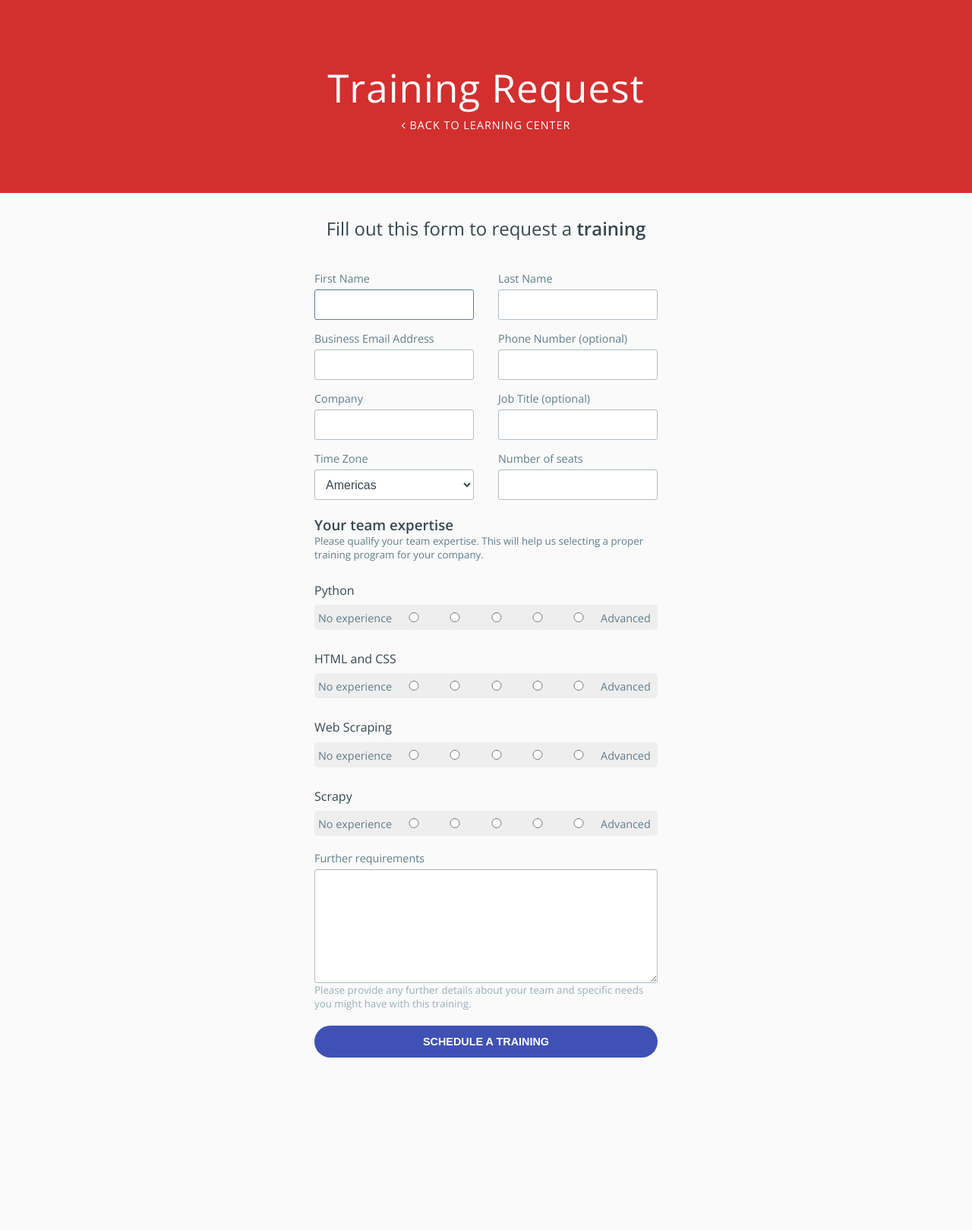
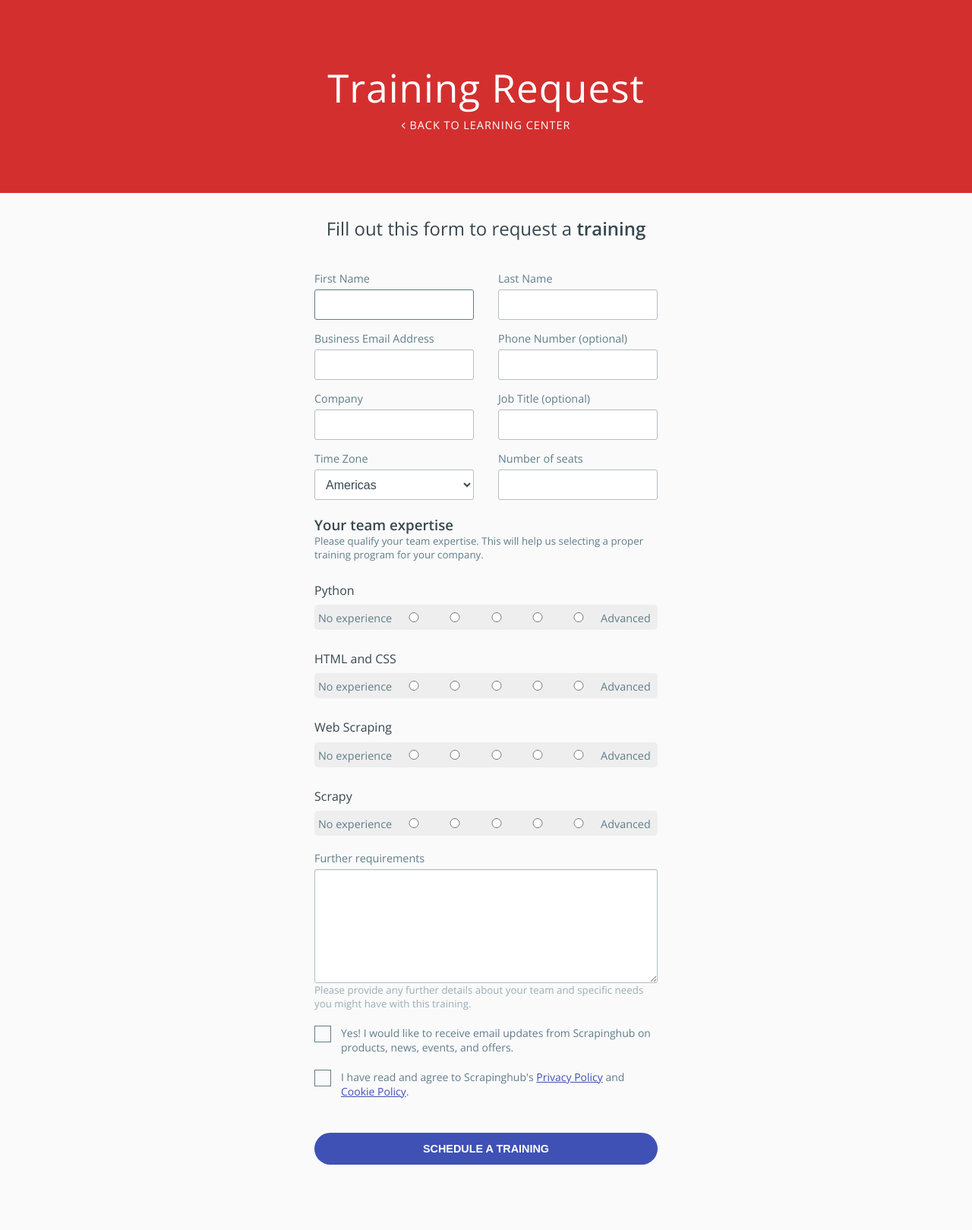
Before and after one commit to scrapinghub/learn.scrapinghub.com, a Jekyll site: the page built from request.html, in a window 1280 px wide. Shown: the whole page at 76% size. Built offline with Jekyll 4.4.1, drawn with Linux system fonts in a browser that asks for light colours; nearby versions of some CDN libraries; before the commit the page ends 1478 px from its top, so only the background shows below that.

Commit message:
WEB-84: training form marketing consent

```diff
--- a/_sass/_styles.scss
+++ b/_sass/_styles.scss
@@ -462,6 +462,76 @@ footer {
 
 
     }
+
+    // GDPR Checkbox CSS
+    .gdpr {
+        label {
+            display: block;
+            position: relative;
+            padding-left: 35px;
+            margin: 20px auto;
+            cursor: pointer;
+            font-size: 14px;
+            -webkit-user-select: none;
+            -moz-user-select: none;
+            -ms-user-select: none;
+            user-select: none;
+        }
+
+        label:nth-of-type(even) {
+            margin-bottom: 45px;
+        }
+
+        label input {
+            position: absolute;
+            opacity: 0;
+            cursor: pointer;
+        }
+
+        .checkmark {
+            position: absolute;
+            top: 0;
+            left: 0;
+            height: 20px;
+            width: 20px;
+            padding-bottom: 0;
+            border: 1px solid $medium-gray;
+            background-color: $lightest-gray;
+        }
+
+        label:hover input ~ .checkmark {
+            background-color: $light-gray;
+        }
+
+        label input:checked ~ .checkmark {
+            background-color: $green;
+            padding-bottom: 0;
+        }
+
+        .checkmark:after {
+            content: "";
+            position: absolute;
+            display: none;
+        }
+
+        label input:checked ~ .checkmark:after {
+            display: block;
+        }
+
+        // checkmark/indicator
+        label .checkmark:after {
+            left: 6px;
+            top: 2px;
+            width: 5px;
+            height: 10px;
+            border: solid #ffffff;
+            border-width: 0 3px 3px 0;
+            -webkit-transform: rotate(45deg);
+            -ms-transform: rotate(45deg);
+            transform: rotate(45deg);
+        }
+    }
+
     .saveForm {
         display: block;
         background: $purple;
--- a/assets/js/form.js
+++ b/assets/js/form.js
@@ -17,6 +17,7 @@ $( document ).ready(function() {
         scrapy_expertise: "required",
         webscraping_expertise: "required",
         htmlcss_expertise: "required",
+        privacy_policy: "required",
       }
     });
 
--- a/request.html
+++ b/request.html
@@ -132,6 +132,18 @@ custom_js_files:
                         <small>Please provide any further details about your team and specific needs you might have with this training.</small>
                     </div>
 
+                    <div class="gdpr">
+                        <label>Yes! I would like to receive email updates from Scrapinghub on products, news, events, and offers.
+                            <input type="checkbox" id="marketing_emails" name="marketing_emails">
+                            <span class="checkmark"></span>
+                        </label>
+
+                        <label>I have read and agree to Scrapinghub's <a href="{{ site.url }}/privacy-policy">Privacy Policy</a> and <a href="{{ site.url }}/cookie-policy">Cookie Policy</a>.
+                            <input type="checkbox" id="privacy_policy" name="privacy_policy">
+                            <span class="checkmark"></span>
+                        </label>
+                    </div>
+
                     <input type="submit" class="saveForm" value="Schedule a training">
                 </form>
             </div>
```
